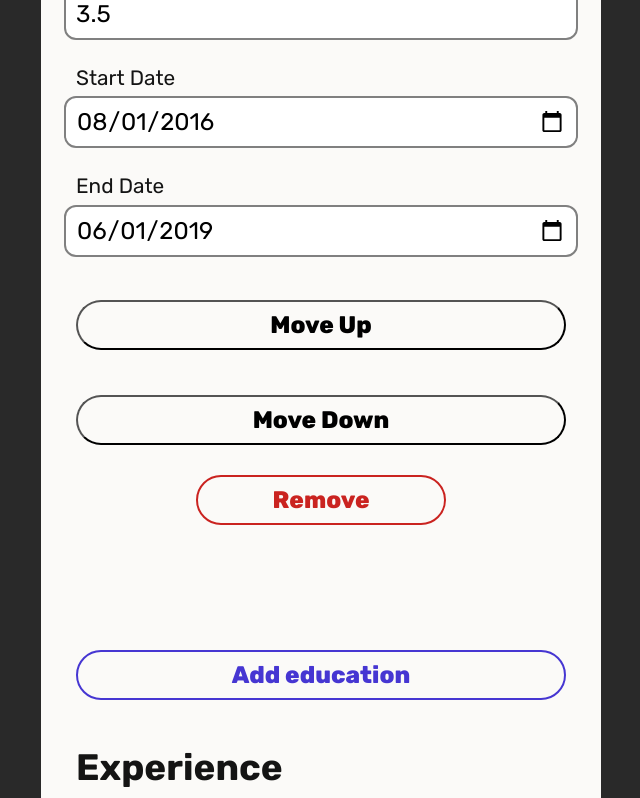
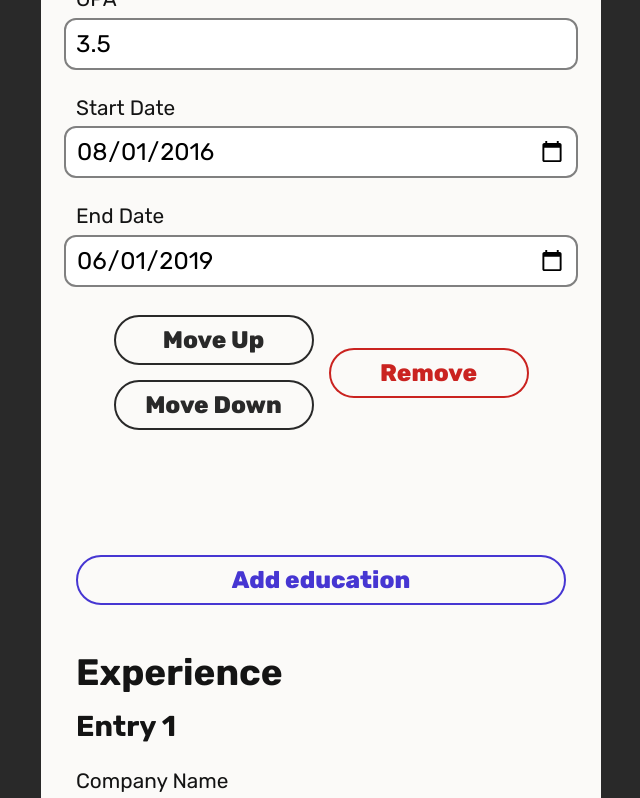
Before and after one commit to omardevelops/cv-app, a React (Vite) app: page / in a window 1280 px wide. Shown: the part 1387-2185 px from the top of the page, without its empty margins (319-959 px from the left). Built offline with nearby package versions, Linux system fonts and the light colour scheme; the HTML template or start-up script is replaced by a standard one; a web font is replaced by a local one.

Commit message:
add: styling to moveup and movedown btns

```diff
--- a/src/App.css
+++ b/src/App.css
@@ -157,16 +157,39 @@ form button.add:hover {
   background-color: var(--accent-color-3);
   color: white;
 }
+
+form button.move,
 form button.remove {
-  width: 250px;
-  align-self: center;
+  width: 200px;
   margin-top: 0;
   color: var(--accent-color-2);
   border: 2px solid var(--accent-color-2);
 }
+
 form button.remove:hover {
   background-color: var(--accent-color-2);
   color: white;
+}
+form .itemBtns {
+  display: flex;
+  gap: 15px;
+  justify-content: center;
+  align-items: center;
+}
+form .itemBtns div {
+  display: flex;
+  flex-direction: column;
+  gap: 15px;
+}
+
+form button.move {
+  color: var(--dark-bg-color);
+  border-color: var(--dark-bg-color);
+}
+
+form button.move:hover {
+  color: var(--main-bg-color);
+  background-color: var(--dark-bg-color);
 }
 button.print,
 button.edit,
--- a/src/components/Form.jsx
+++ b/src/components/Form.jsx
@@ -42,6 +42,7 @@ class Form extends React.Component {
         moveUpBtn = (
           <button
             type="button"
+            className="move"
             onClick={(e) => {
               moveUpInSection(e, index, section);
             }}
@@ -52,6 +53,7 @@ class Form extends React.Component {
         moveDownBtn = (
           <button
             type="button"
+            className="move"
             onClick={(e) => {
               moveDownInSection(e, index, section);
             }}
@@ -102,9 +104,13 @@ class Form extends React.Component {
             return '';
           })}
 
-          {moveUpBtn}
-          {moveDownBtn}
-          {removeBtn}
+          <div className="itemBtns">
+            <div>
+              {moveUpBtn}
+              {moveDownBtn}
+            </div>
+            {removeBtn}
+          </div>
         </div>
       );
     });
```
